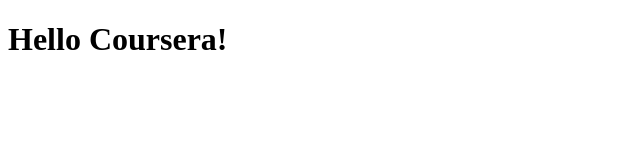
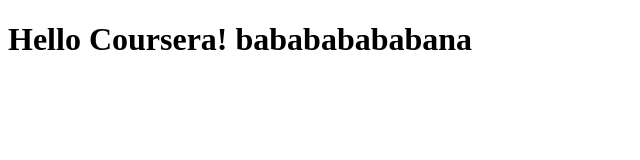
Before and after one commit to IsaiahDePorto/Coursera-test, a plain HTML site: page index.html in a window 1280 px wide. Shown: the whole page, without its empty margins (0-640 px from the left). Drawn offline with Linux system fonts and the light colour scheme.

Commit message:
Small adition to our page content

```diff
--- a/index.html
+++ b/index.html
@@ -4,6 +4,6 @@
 	<title>Hello Coursera</title>
 </head>
 <body>
-<h1>Hello Coursera!<h1>
+<h1>Hello Coursera! babababababana<h1>
 </body>
 </html>
```
